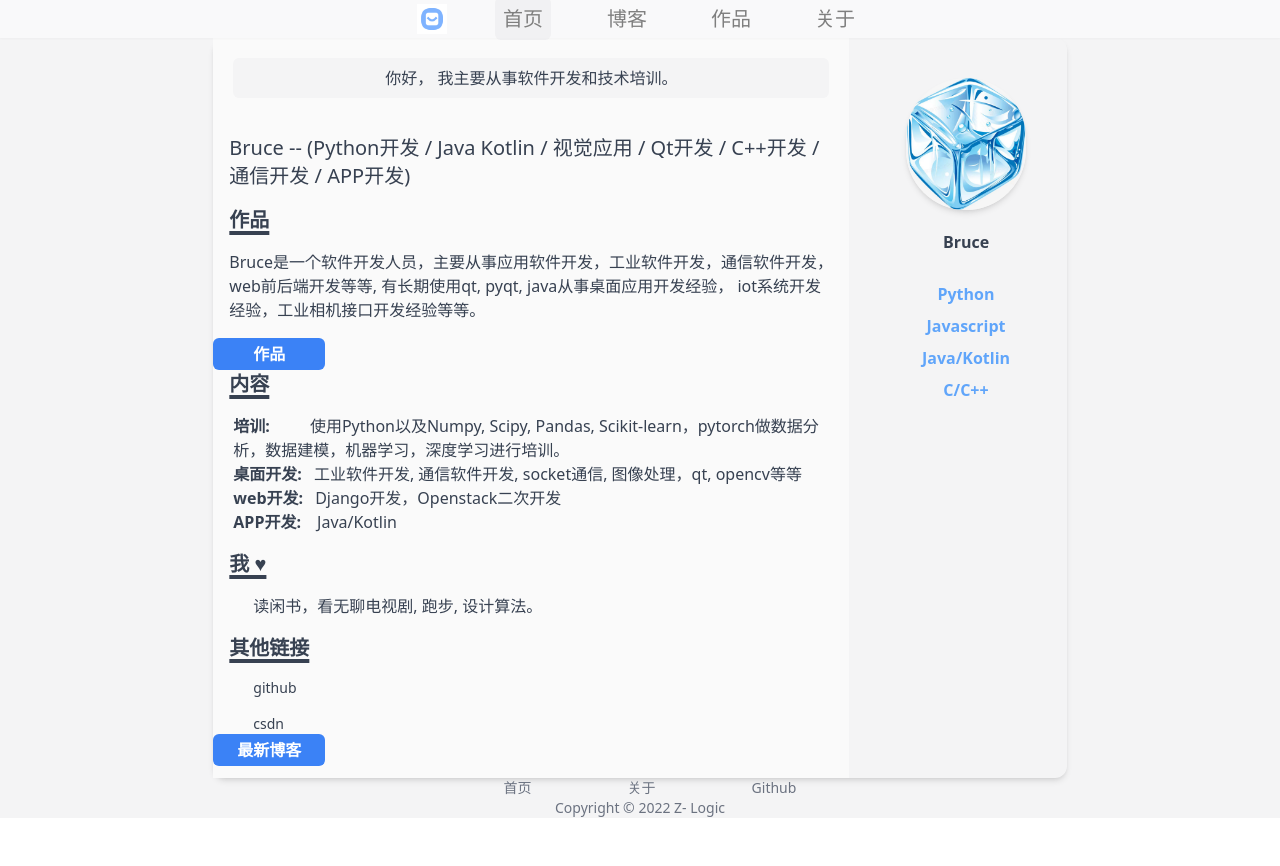
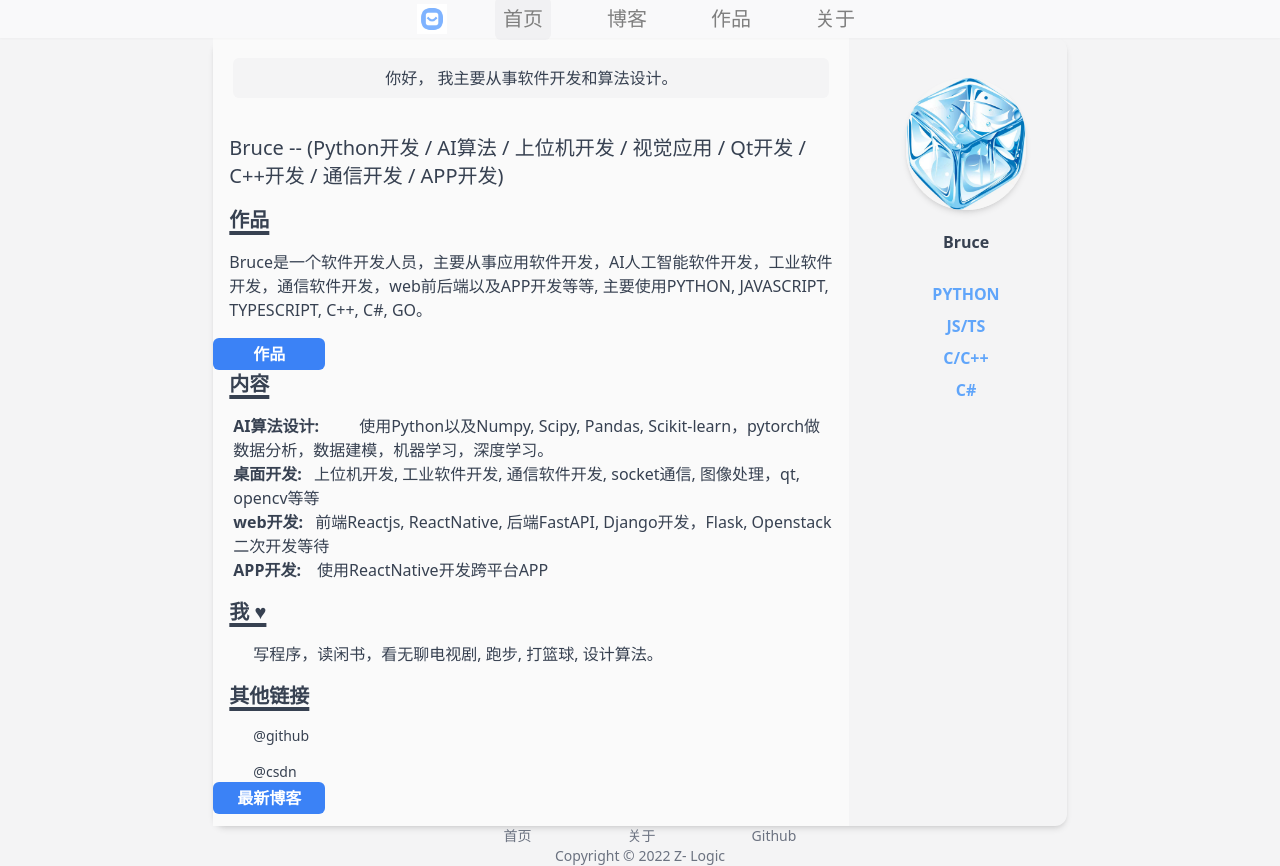
Before and after one commit to brucelee07/zlogic, a Next.js app: page / in a window 1280 px wide. Before the commit the page ends 818 px from the top, so only its background shows below. Built offline with nearby package versions, Linux system fonts and the light colour scheme.

Commit message:
adjust content

```diff
--- a/components/seohead.tsx
+++ b/components/seohead.tsx
@@ -7,8 +7,7 @@ type Props = {
   description?: string
 }
 
-const SEOHead: React.FC<Props> = (props: Props) => {
-  const { title, description } = props
+const SEOHead: React.FC<Props> = ({ title, description }) => {
   return (
     <Head>
       <title>{title} | PyLogic Dev</title>
--- a/components/siderbar.tsx
+++ b/components/siderbar.tsx
@@ -13,10 +13,10 @@ const SiderBar: React.FC = () => {
       />
       <p className='text-center font-bold mt-5'>Bruce</p>
       <div className='divide-y-3 w-full p-5'>
-        <p className='text-center font-bold m-2 text-blue-400'>Python</p>
-        <p className='text-center font-bold m-2 text-blue-400'>Javascript</p>
-        <p className='text-center font-bold m-2 text-blue-400'>Java/Kotlin</p>
+        <p className='text-center font-bold m-2 text-blue-400'>PYTHON</p>
+        <p className='text-center font-bold m-2 text-blue-400'>JS/TS</p>
         <p className='text-center font-bold m-2 text-blue-400'>C/C++</p>
+        <p className='text-center font-bold m-2 text-blue-400'>C#</p>
       </div>
     </div>
   )
--- a/pages/about.tsx
+++ b/pages/about.tsx
@@ -6,11 +6,11 @@ const About: NextPage = () => {
   return (
     <>
       <SEOHead title='about me' />
-      <div className='flex flex-col min-h-[85vh] text-gray-700 pb-3 mt-7'>
+      <div className='flex flex-col min-h-[87vh] text-gray-700 pb-3 mt-7'>
         <Heading title={'联系方式'} />
         <div className='bg-zinc-100 rounded-xl p-8 flex flex-col m-auto'>
           <p className='mt-4 text-center pb-2'>
-            主要是从事python/java/kotlin/c++项目开发, 咨询, 辅导培训。
+            主要是从事python/js/ts/c++/c# 软件开发, 咨询, 辅导培训。
           </p>
           <p>
             <strong className='pr-5'>QQ:</strong>
--- a/pages/index.tsx
+++ b/pages/index.tsx
@@ -2,10 +2,12 @@ import type { NextPage } from 'next'
 import Link from 'next/link'
 import Heading from '../components/heading'
 
-const ButtonLink: React.FC<{ title: string; link: string }> = ({
-  title,
-  link,
-}) => (
+interface ButtonLinkProp {
+  title: string
+  link: string
+}
+
+const ButtonLink: React.FC<ButtonLinkProp> = ({ title, link }) => (
   <Link href={link}>
     <a className='mx-auto'>
       <button className='bg-blue-500 w-28 rounded-md p-1 text-white hover:bg-blue-700 font-bold'>
@@ -16,48 +18,50 @@ const ButtonLink: React.FC<{ title: string; link: string }> = ({
 )
 const Home: NextPage = () => {
   return (
-    <div className='flex flex-col min-h-[85vh] text-gray-700 pb-3'>
+    <div className='flex flex-col min-h-[90vh] text-gray-700 pb-3'>
       <p className='bg-zinc-100 rounded-md p-2 text-center m-5'>
-        你好， 我主要从事软件开发和技术培训。
+        你好， 我主要从事软件开发和算法设计。
       </p>
       <h3 className='md:text-xl m-4 text-left'>
-        Bruce -- (Python开发 / Java Kotlin / 视觉应用 / Qt开发 / C++开发 /
-        通信开发 / APP开发)
+        Bruce -- (Python开发 / AI算法 / 上位机开发 / 视觉应用 / Qt开发 / C++开发
+        / 通信开发 / APP开发)
       </h3>
       <Heading title={'作品'} />
       <p className='m-4'>
-        Bruce是一个软件开发人员，主要从事应用软件开发，工业软件开发，通信软件开发，web前后端开发等等,
-        有长期使用qt, pyqt, java从事桌面应用开发经验，
-        iot系统开发经验，工业相机接口开发经验等等。
+        Bruce是一个软件开发人员，主要从事应用软件开发，AI人工智能软件开发，工业软件开发，通信软件开发，web前后端以及APP开发等等,
+        主要使用PYTHON, JAVASCRIPT, TYPESCRIPT, C++, C#, GO。
       </p>
       <ButtonLink link={'/work'} title={'作品'} />
       <Heading title={'内容'} />
       <div className='m-4 ml-5'>
         <p>
-          <strong className='pr-10'>培训:</strong>
+          <strong className='pr-10'>AI算法设计:</strong>
           使用Python以及Numpy, Scipy, Pandas,
-          Scikit-learn，pytorch做数据分析，数据建模，机器学习，深度学习进行培训。
+          Scikit-learn，pytorch做数据分析，数据建模，机器学习，深度学习。
         </p>
         <p>
-          <strong className='pr-3'>桌面开发:</strong>工业软件开发, 通信软件开发,
-          socket通信, 图像处理，qt, opencv等等
+          <strong className='pr-3'>桌面开发:</strong>上位机开发, 工业软件开发,
+          通信软件开发, socket通信, 图像处理，qt, opencv等等
         </p>
         <p>
           <strong className='pr-3'>web开发:</strong>
-          Django开发，Openstack二次开发
+          前端Reactjs, ReactNative, 后端FastAPI, Django开发，Flask,
+          Openstack二次开发等待
         </p>
         <p>
-          <strong className='pr-4'>APP开发:</strong>Java/Kotlin
+          <strong className='pr-4'>APP开发:</strong>使用ReactNative开发跨平台APP
         </p>
       </div>
       <Heading title={'我 ♥'} />
-      <p className='m-4 ml-10'>读闲书，看无聊电视剧, 跑步, 设计算法。</p>
+      <p className='m-4 ml-10'>
+        写程序，读闲书，看无聊电视剧, 跑步, 打篮球, 设计算法。
+      </p>
       <Heading title={'其他链接'} />
       <p className='my-4 ml-10 text-sm'>
-        <a href='https://github.com/brucelee07'>github</a>
+        <a href='https://github.com/brucelee07'>@github</a>
       </p>
       <p className='ml-10 text-sm'>
-        <a href='#'>csdn</a>
+        <a href='https://blog.csdn.net/bruceunx'>@csdn</a>
       </p>
       <ButtonLink link={'/blog'} title={'最新博客'} />
     </div>
```
